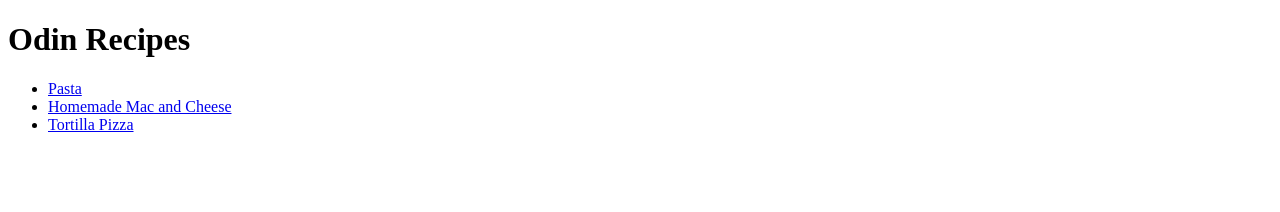
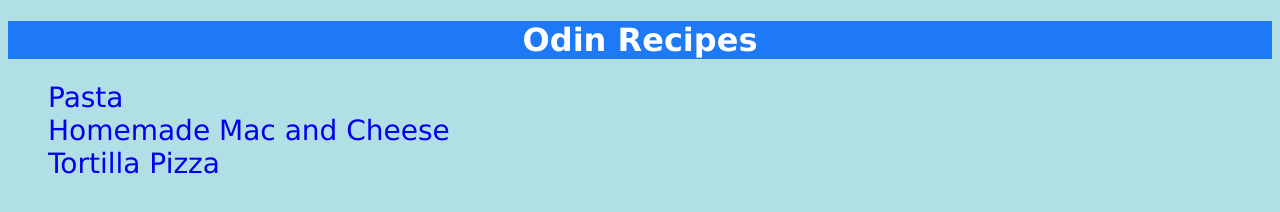
Before and after one commit to akhilasok96/odin-recipes, a plain HTML site: page index.html in a window 1280 px wide. Drawn offline with Linux system fonts and the light colour scheme.

Commit message:
Added styles to the webpages

```diff
--- a/index.html
+++ b/index.html
@@ -5,15 +5,16 @@
     <meta charset="UTF-8">
     <meta http-equiv="X-UA-Compatible" content="IE=edge">
     <meta name="viewport" content="width=device-width, initial-scale=1.0">
+    <link rel="stylesheet" href="style.css">
     <title>Document</title>
 </head>
 
 <body>
     <h1>Odin Recipes</h1>
-    <ul>
-        <li><a href="./recipes/pasta.html">Pasta</a></li>
-        <li><a href="./recipes/mac_cheese.html">Homemade Mac and Cheese</a></li>
-        <li><a href="./recipes/tortilla_pizza.html">Tortilla Pizza</a></li>
+    <ul class="main-list">
+        <li class="list-hover"><a href="./recipes/pasta.html">Pasta</a></li>
+        <li class="list-hover"><a href="./recipes/mac_cheese.html">Homemade Mac and Cheese</a></li>
+        <li class="list-hover"><a href="./recipes/tortilla_pizza.html">Tortilla Pizza</a></li>
     </ul>
 </body>
 
--- /dev/null
+++ b/style.css
@@ -0,0 +1,45 @@
+body {
+    background-color: powderblue;
+}
+
+h1 {
+    font-family: 'Lucida Sans', 'Lucida Sans Regular', 'Lucida Grande', 'Lucida Sans Unicode', Geneva, Verdana, sans-serif;
+    font-weight: 600;
+    background-color: #1D79F5;
+    color: #fff;
+    text-align: center;
+}
+
+h2 {
+    font-family: 'Lucida Sans', 'Lucida Sans Regular', 'Lucida Grande', 'Lucida Sans Unicode', Geneva, Verdana, sans-serif;
+    font-size: 26px;
+    font-weight: 200;
+}
+
+.main-list {
+    list-style-type: none;
+}
+
+li a {
+    font-family: 'Lucida Sans', 'Lucida Sans Regular', 'Lucida Grande', 'Lucida Sans Unicode', Geneva, Verdana, sans-serif;
+    text-decoration: none;
+    font-size: 28px;
+    font-weight: 400;
+}
+
+.list-hover:hover {
+    text-decoration: underline;
+}
+
+.ingredient-list {
+    list-style-type: disc;
+}
+
+.steps-list {
+    list-style-type: decimal;
+}
+
+img {
+    height: auto;
+    width: 300px;
+}
```
Also changed, not shown: recipes/mac_cheese.html (+1 -0 lines), recipes/pasta.html (+3 -2 lines), recipes/tortilla_pizza.html (+1 -0 lines).
